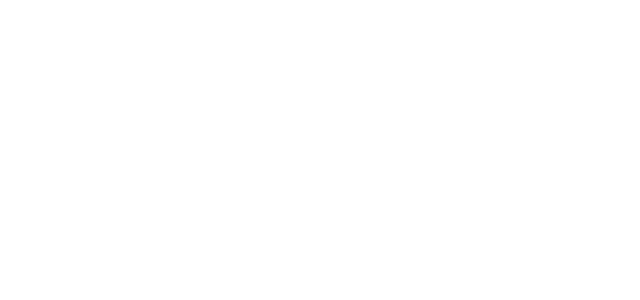
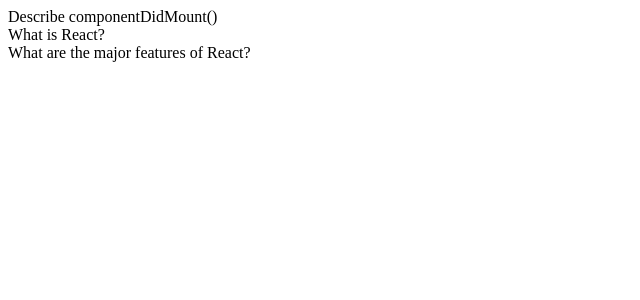
Before and after one commit to anthropovixen/flashcard-app, a React (Create React App) app: page / in a window 1280 px wide. Shown: the top 300 px of the page, without its empty margins (0-640 px from the left). Built offline with nearby package versions, Linux system fonts and the light colour scheme.

Commit message:
Update Flashcard.js
Create variable to have the card flipping.
onClick inside div.

```diff
--- a/src/Flashcard.js
+++ b/src/Flashcard.js
@@ -1,5 +1,16 @@
-import React from 'react';
+import React, { useState } from 'react';
 
-export default function Flashcard() {
-	return <div></div>;
+export default function Flashcard({ flashcard }) {
+	/**  variables to have the card flipping. set state to false to start showing the front side*/
+	const [flip, setFlip] = useState(false);
+
+	/**set onClick inside div as a function, everytime we click here we set the current flip to non flip.
+	 * Toggling the current flip to the other option.
+	 */
+	return (
+		<div onClick={() => setFlip(!flip)}>
+			{/** if flip is true, we should return the answer, otherwise we should return the question*/}
+			{flip ? flashcard.answer : flashcard.question}
+		</div>
+	);
 }
```
